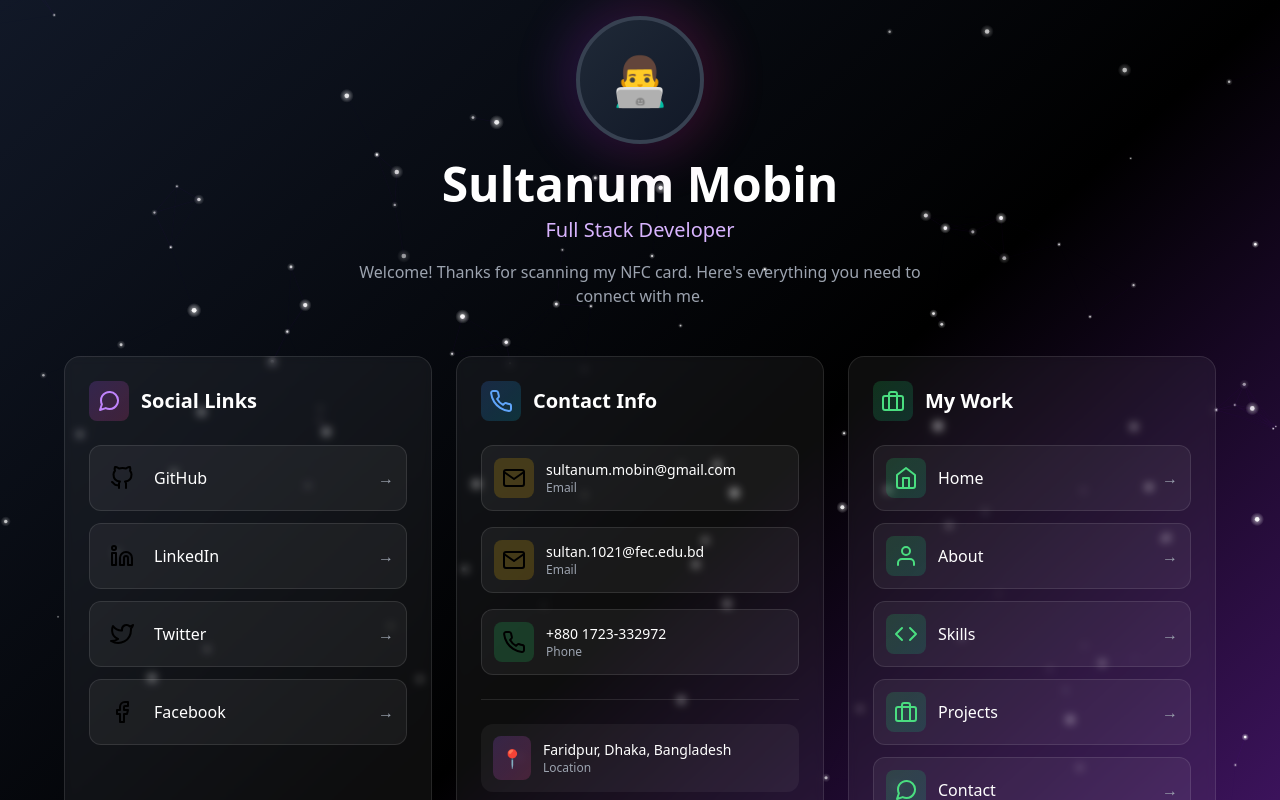
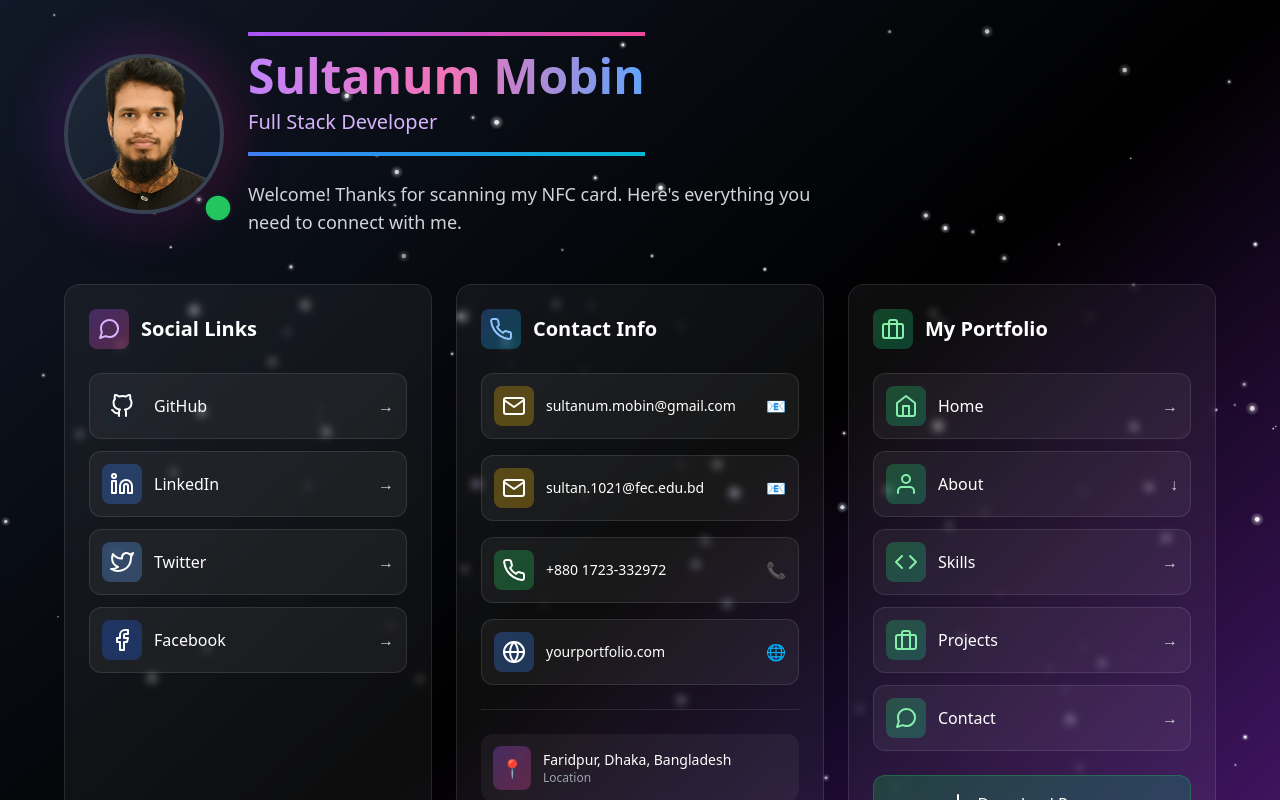
Before and after one commit to smsultan76/portfolio, a Next.js app: page /scan in a window 1280 px wide. Shown: the top 800 px of the page. Built offline with nearby package versions, Linux system fonts and the light colour scheme.

Commit message:
almost perfect need to optimize

```diff
--- a/app/scan/page.tsx
+++ b/app/scan/page.tsx
@@ -6,6 +6,7 @@ import StarBackground from './components/StarBackground';
 import Icon from './components/Icon';
 import { USER_CONFIG } from '@/app/config/user-config';
 import { SOCIAL_LINKS, CONTACT_LINKS, NAVIGATION_LINKS } from '@/app/config/social-links';
+import Image from 'next/image';
 
 export default function NFCRedirectPage() {
   const [activeSection, setActiveSection] = useState<'social' | 'contact' | 'work' | null>(null);
@@ -14,38 +15,91 @@ export default function NFCRedirectPage() {
     <div className="relative min-h-screen overflow-hidden bg-gradient-to-br from-gray-900 via-black to-purple-900">
       <StarBackground starCount={120} mouseFollowStrength={0.3} />
 
-      <div className="relative z-10 min-h-screen flex items-center justify-center p-4">
+      {/* Gradient Orbs */}
+      <div className="absolute inset-0">
+        <div className="absolute top-1/4 left-1/4 w-96 h-96 bg-purple-500 rounded-full mix-blend-multiply filter blur-3xl opacity-10 animate-pulse" />
+        <div className="absolute bottom-1/4 right-1/4 w-96 h-96 bg-blue-500 rounded-full mix-blend-multiply filter blur-3xl opacity-10 animate-pulse delay-1000" />
+      </div>
+
+      <div className="relative z-10 min-h-screen flex items-center justify-center p-4 md:p-6 lg:p-8">
         <div className="w-full max-w-6xl">
-          {/* Header */}
           <motion.header
             initial={{ opacity: 0, y: -20 }}
             animate={{ opacity: 1, y: 0 }}
             transition={{ duration: 0.6 }}
-            className="text-center mb-12"
+            className="mb-8 md:mb-12"
           >
-            <div className="inline-flex flex-col items-center gap-4">
-              <div className="relative">
-                <div className="absolute -inset-4 bg-gradient-to-r from-purple-600 to-pink-600 rounded-full blur-xl opacity-20" />
-                <div className="relative w-32 h-32 rounded-full bg-gradient-to-br from-gray-800 to-gray-900 border-4 border-gray-700 overflow-hidden">
-                  {/* Profile Image Placeholder */}
-                  <div className="w-full h-full flex items-center justify-center">
-                    <span className="text-5xl">👨‍💻</span>
-                  </div>
+            <div className="flex flex-row items-center gap-6">
+              {/* Profile Image */}
+              <motion.div
+                initial={{ opacity: 0, scale: 0.8 }}
+                animate={{ opacity: 1, scale: 1 }}
+                transition={{ duration: 0.6, delay: 0.1 }}
+                className="relative flex-shrink-0"
+              >
+                <div className="absolute -inset-3 md:-inset-4 bg-gradient-to-r from-purple-600 to-pink-600 rounded-full blur-xl opacity-20" />
+                <div className="relative w-32 h-32 md:w-40 md:h-40 rounded-full bg-gradient-to-br from-gray-800 to-gray-900 border-4 border-gray-700 overflow-hidden shadow-2xl">
+                  {USER_CONFIG.photoUrl ? (
+                    <Image
+                      src={USER_CONFIG.photoUrl}
+                      alt={USER_CONFIG.name}
+                      fill
+                      className="object-cover"
+                      sizes="(max-width: 768px) 128px, 160px"
+                      priority
+                    />
+                  ) : (
+                    <div className="w-full h-full flex items-center justify-center bg-gradient-to-br from-gray-800 to-gray-900">
+                      <Icon name="user" className="text-gray-300 text-5xl md:text-6xl" />
+                    </div>
+                  )}
                 </div>
-              </div>
 
-              <div>
-                <h1 className="text-4xl md:text-5xl font-bold text-white mb-2">{USER_CONFIG.name}</h1>
-                <p className="text-xl text-purple-300">{USER_CONFIG.title}</p>
-                <p className="text-gray-400 mt-4 max-w-xl mx-auto">
+                {/* Online Status Badge */}
+                <motion.div
+                  animate={{ scale: [1, 1.1, 1] }}
+                  transition={{ repeat: Infinity, duration: 2 }}
+                  className="absolute -bottom-2 -right-2 w-6 h-6 md:w-7 md:h-7 bg-green-500 rounded-full border-2 border-gray-900"
+                />
+              </motion.div>
+
+              {/* Name & Title - Centered on mobile, left-aligned on desktop */}
+              <motion.div
+                initial={{ opacity: 0, y: 20 }}
+                animate={{ opacity: 1, y: 0 }}
+                transition={{ duration: 0.6, delay: 0.2 }}
+                className="text-center lg:text-left"
+              >
+                <div className="inline-block">
+                  <motion.div
+                    initial={{ width: 0 }}
+                    animate={{ width: "100%" }}
+                    transition={{ duration: 1, delay: 0.3 }}
+                    className="h-1 bg-gradient-to-r from-purple-500 to-pink-500 mb-4 mx-auto lg:mx-0"
+                  />
+                  <h1 className="text-3xl md:text-4xl lg:text-5xl font-bold bg-gradient-to-r from-purple-400 via-pink-400 to-blue-400 bg-clip-text text-transparent mb-2">
+                    {USER_CONFIG.name}
+                  </h1>
+                  <p className="text-lg md:text-xl text-purple-300 font-medium mb-4">
+                    {USER_CONFIG.title}
+                  </p>
+                  <motion.div
+                    initial={{ width: 0 }}
+                    animate={{ width: "100%" }}
+                    transition={{ duration: 1, delay: 0.4 }}
+                    className="h-1 bg-gradient-to-r from-blue-500 to-cyan-500 mt-4 mx-auto lg:mx-0"
+                  />
+                </div>
+
+                <p className="text-gray-300 mt-4 md:mt-6 text-base md:text-lg max-w-xl mx-auto lg:mx-0">
                   Welcome! Thanks for scanning my NFC card. Here's everything you need to connect with me.
                 </p>
-              </div>
+              </motion.div>
             </div>
           </motion.header>
 
-          {/* Main Dashboard */}
-          <div className="grid grid-cols-1 md:grid-cols-3 gap-6">
+          {/* Main Dashboard - 3 Columns on Desktop */}
+          <div className="grid grid-cols-1 lg:grid-cols-3 gap-6">
             {/* Social Links Card */}
             <motion.div
               initial={{ opacity: 0, x: -30 }}
@@ -60,13 +114,14 @@ export default function NFCRedirectPage() {
               onMouseLeave={() => setActiveSection(null)}
             >
               <div className="flex items-center gap-3 mb-6">
-                <div className="p-2 rounded-lg bg-gradient-to-br from-purple-500/20 to-pink-500/20">
-                  <Icon name="messageCircle" className="text-xl text-purple-400" />
+                <div className="p-2 rounded-lg bg-gradient-to-br from-purple-500/30 to-pink-500/30">
+                  <Icon name="messageCircle" className="text-xl text-purple-300" />
                 </div>
                 <h2 className="text-xl font-bold text-white">Social Links</h2>
               </div>
 
-              <div className="space-y-3">
+              {/* 2-column grid for mobile, 1 column for desktop */}
+              <div className="grid grid-cols-2 md:grid-cols-1 gap-3">
                 {SOCIAL_LINKS.map((link) => (
                   <motion.a
                     key={link.id}
@@ -77,12 +132,16 @@ export default function NFCRedirectPage() {
                     whileHover={{ x: 5 }}
                   >
                     <div className={`p-2 rounded-lg ${
-                      link.color.replace('hover:', 'bg-') + '/20'
+                      link.id === 'github' ? 'bg-gray-800/30' :
+                      link.id === 'linkedin' ? 'bg-blue-500/30' :
+                      link.id === 'twitter' ? 'bg-blue-400/30' :
+                      link.id === 'facebook' ? 'bg-blue-600/30' : 'bg-gray-800/30'
                     }`}>
-                      <Icon name={link.icon} className="text-lg" />
+                      <Icon name={link.icon} className="text-lg text-white" />
                     </div>
-                    <span className="text-white flex-1">{link.label}</span>
-                    <span className="text-gray-400 group-hover:text-white transition-colors">→</span>
+                    <span className="text-white flex-1 text-sm md:text-base">{link.label}</span>
+                    <span className="text-gray-300 group-hover:text-white transition-colors hidden md:inline">→</span>
+                    <span className="text-gray-300 group-hover:text-white transition-colors md:hidden">↗</span>
                   </motion.a>
                 ))}
               </div>
@@ -102,43 +161,55 @@ export default function NFCRedirectPage() {
               onMouseLeave={() => setActiveSection(null)}
             >
               <div className="flex items-center gap-3 mb-6">
-                <div className="p-2 rounded-lg bg-gradient-to-br from-blue-500/20 to-cyan-500/20">
-                  <Icon name="phone" className="text-xl text-blue-400" />
+                <div className="p-2 rounded-lg bg-gradient-to-br from-blue-500/30 to-cyan-500/30">
+                  <Icon name="phone" className="text-xl text-blue-300" />
                 </div>
                 <h2 className="text-xl font-bold text-white">Contact Info</h2>
               </div>
 
-              <div className="space-y-4">
-                {CONTACT_LINKS.slice(0, 3).map((link) => (
+              {/* 2-column grid for mobile, 1 column for desktop */}
+              <div className="grid grid-cols-2 md:grid-cols-1 gap-3 md:gap-4">
+                {CONTACT_LINKS.slice(0, 4).map((link) => (
                   <motion.a
                     key={link.id}
                     href={link.url}
-                    className="flex items-center gap-3 p-3 rounded-xl bg-white/5 hover:bg-white/10 border border-white/10 hover:border-white/30 transition-all duration-300 group"
+                    className="flex flex-col md:flex-row md:items-center gap-2 md:gap-3 p-3 rounded-xl bg-white/5 hover:bg-white/10 border border-white/10 hover:border-white/30 transition-all duration-300 group"
                     whileHover={{ x: 5 }}
                   >
-                    <div className={`p-2 rounded-lg ${
-                      link.id.includes('email') ? 'bg-yellow-500/20' :
-                      link.id === 'phone' ? 'bg-green-500/20' : 'bg-blue-500/20'
-                    }`}>
-                      <Icon name={link.icon} className="text-lg" />
+                    <div className="flex items-center gap-2">
+                      <div className={`p-2 rounded-lg ${
+                        link.id.includes('email') ? 'bg-yellow-500/30' :
+                        link.id === 'phone' ? 'bg-green-500/30' :
+                        link.id === 'resume' ? 'bg-red-500/30' : 'bg-blue-500/30'
+                      }`}>
+                        <Icon name={link.icon} className="text-lg text-white" />
+                      </div>
+                      <span className="text-white text-sm font-medium md:hidden">
+                        {link.id.includes('email') ? 'Email' :
+                         link.id === 'phone' ? 'Phone' :
+                         link.id === 'resume' ? 'Resume' : 'Website'}
+                      </span>
                     </div>
-                    <div className="flex-1">
-                      <div className="text-white text-sm font-medium">{link.label}</div>
-                      <div className="text-gray-400 text-xs">
-                        {link.id.includes('email') ? 'Email' :
-                         link.id === 'phone' ? 'Phone' : 'Website'}
-                      </div>
+                    <div className="flex-1 text-center md:text-left">
+                      <div className="text-white text-sm font-medium hidden md:block">{link.label}</div>
+                      <div className="text-gray-300 text-xs md:hidden truncate">{link.label}</div>
+                    </div>
+                    <div className="hidden md:block text-gray-300 group-hover:text-white transition-colors">
+                      {link.id.includes('email') ? '📧' :
+                       link.id === 'phone' ? '📞' :
+                       link.id === 'resume' ? '📄' : '🌐'}
                     </div>
                   </motion.a>
                 ))}
               </div>
 
+              {/* Location - Full width on mobile */}
               <div className="mt-6 pt-6 border-t border-white/10">
                 <div className="flex items-center gap-3 p-3 rounded-xl bg-white/5">
-                  <div className="p-2 rounded-lg bg-gradient-to-br from-purple-500/20 to-pink-500/20">
-                    <span className="text-lg">📍</span>
+                  <div className="p-2 rounded-lg bg-gradient-to-br from-purple-500/30 to-pink-500/30">
+                    <span className="text-lg text-white">📍</span>
                   </div>
-                  <div>
+                  <div className="flex-1">
                     <div className="text-white text-sm font-medium">{USER_CONFIG.location}</div>
                     <div className="text-gray-400 text-xs">Location</div>
                   </div>
@@ -160,38 +231,48 @@ export default function NFCRedirectPage() {
               onMouseLeave={() => setActiveSection(null)}
             >
               <div className="flex items-center gap-3 mb-6">
-                <div className="p-2 rounded-lg bg-gradient-to-br from-green-500/20 to-emerald-500/20">
-                  <Icon name="briefcase" className="text-xl text-green-400" />
+                <div className="p-2 rounded-lg bg-gradient-to-br from-green-500/30 to-emerald-500/30">
+                  <Icon name="briefcase" className="text-xl text-green-300" />
                 </div>
-                <h2 className="text-xl font-bold text-white">My Work</h2>
+                <h2 className="text-xl font-bold text-white">My Portfolio</h2>
               </div>
 
-              <div className="space-y-3 mb-6">
+              {/* 2-column grid for mobile, 1 column for desktop */}
+              <div className="grid grid-cols-2 md:grid-cols-1 gap-3 mb-6">
                 {NAVIGATION_LINKS.map((link) => (
                   <motion.button
                     key={link.id}
                     onClick={() => window.location.href = link.href}
-                    className="flex items-center gap-3 p-3 rounded-xl bg-white/5 hover:bg-white/10 border border-white/10 hover:border-green-500/30 transition-all duration-300 w-full text-left group"
+                    className="flex flex-col md:flex-row md:items-center gap-2 md:gap-3 p-3 rounded-xl bg-white/5 hover:bg-white/10 border border-white/10 hover:border-green-500/30 transition-all duration-300 w-full text-left group"
                     whileHover={{ x: 5 }}
                   >
-                    <div className="p-2 rounded-lg bg-gradient-to-br from-green-500/20 to-emerald-500/20">
-                      <Icon name={link.icon} className="text-lg text-green-400" />
+                    <div className="flex items-center gap-2 justify-center md:justify-start">
+                      <div className="p-2 rounded-lg bg-gradient-to-br from-green-500/30 to-emerald-500/30">
+                        <Icon name={link.icon} className="text-lg text-green-300" />
+                      </div>
+                      <span className="text-white text-sm font-medium md:hidden">{link.name}</span>
                     </div>
-                    <span className="text-white flex-1">{link.name}</span>
-                    <span className="text-gray-400 group-hover:text-green-400 transition-colors">→</span>
+                    <span className="text-white flex-1 hidden md:block">{link.name}</span>
+                    <span className="text-gray-300 group-hover:text-green-300 transition-colors hidden md:inline">
+                      {link.href.startsWith('#') ? '↓' : '→'}
+                    </span>
+                    <span className="text-gray-300 group-hover:text-green-300 transition-colors md:hidden text-xs">
+                      {link.href.startsWith('#') ? 'Scroll' : 'Visit'}
+                    </span>
                   </motion.button>
                 ))}
               </div>
 
+              {/* Resume Download Button - Full width on mobile */}
               <motion.a
                 href={USER_CONFIG.resumeUrl}
                 download
-                className="flex items-center justify-center gap-2 w-full p-3 rounded-xl bg-gradient-to-r from-green-600/20 to-emerald-600/20 hover:from-green-600/30 hover:to-emerald-600/30 border border-green-500/30 hover:border-green-400/50 transition-all duration-300"
+                className="flex items-center justify-center gap-2 w-full p-3 md:p-4 rounded-xl bg-gradient-to-r from-green-600/30 to-emerald-600/30 hover:from-green-600/40 hover:to-emerald-600/40 border border-green-500/30 hover:border-green-400/50 transition-all duration-300"
                 whileHover={{ scale: 1.02 }}
                 whileTap={{ scale: 0.98 }}
               >
-                <Icon name="download" className="text-lg" />
-                <span className="text-white font-medium">Download Resume</span>
+                <Icon name="download" className="text-lg text-white" />
+                <span className="text-white font-medium text-sm md:text-base">Download Resume</span>
               </motion.a>
             </motion.div>
           </div>
@@ -201,19 +282,19 @@ export default function NFCRedirectPage() {
             initial={{ opacity: 0, scale: 0.9 }}
             animate={{ opacity: 1, scale: 1 }}
             transition={{ duration: 0.6, delay: 0.5 }}
-            className="mt-12 flex justify-center"
+            className="mt-8 md:mt-12 flex justify-center"
           >
             <motion.a
               href="contact"
-              className="group relative overflow-hidden bg-gradient-to-r from-purple-600 to-pink-600 hover:from-purple-700 hover:to-pink-700 text-white px-10 py-5 rounded-2xl font-bold text-lg transition-all duration-300 shadow-2xl"
-              whileHover={{ scale: 1.05, y: -3 }}
-              whileTap={{ scale: 0.95 }}
+              className="group relative overflow-hidden bg-gradient-to-r from-purple-600 to-pink-600 hover:from-purple-700 hover:to-pink-700 text-white px-6 md:px-10 py-4 md:py-5 rounded-2xl font-bold text-base md:text-lg transition-all duration-300 shadow-2xl w-full max-w-md"
+              whileHover={{ scale: 1.02, y: -2 }}
+              whileTap={{ scale: 0.98 }}
             >
               <div className="absolute inset-0 bg-gradient-to-r from-white/20 to-transparent -translate-x-full group-hover:translate-x-full transition-transform duration-1000" />
-              <div className="relative flex items-center gap-3">
-                <span className="text-2xl">✨</span>
-                <span>Let's Build Something Amazing!</span>
-                <span className="text-2xl animate-pulse group-hover:translate-x-2 transition-transform">→</span>
+              <div className="relative flex items-center justify-center gap-3">
+                <span className="text-xl md:text-2xl">✨</span>
+                <span className="text-sm md:text-base">Let's Build Something Amazing!</span>
+                <span className="text-xl md:text-2xl animate-pulse group-hover:translate-x-2 transition-transform">→</span>
               </div>
             </motion.a>
           </motion.div>
@@ -223,7 +304,7 @@ export default function NFCRedirectPage() {
             initial={{ opacity: 0 }}
             animate={{ opacity: 1 }}
             transition={{ duration: 0.5, delay: 1 }}
-            className="mt-12 pt-8 border-t border-white/10 text-center"
+            className="mt-8 md:mt-12 pt-6 md:pt-8 border-t border-white/10 text-center"
           >
             <p className="text-gray-400 text-sm">
               © {new Date().getFullYear()} {USER_CONFIG.name}
```
